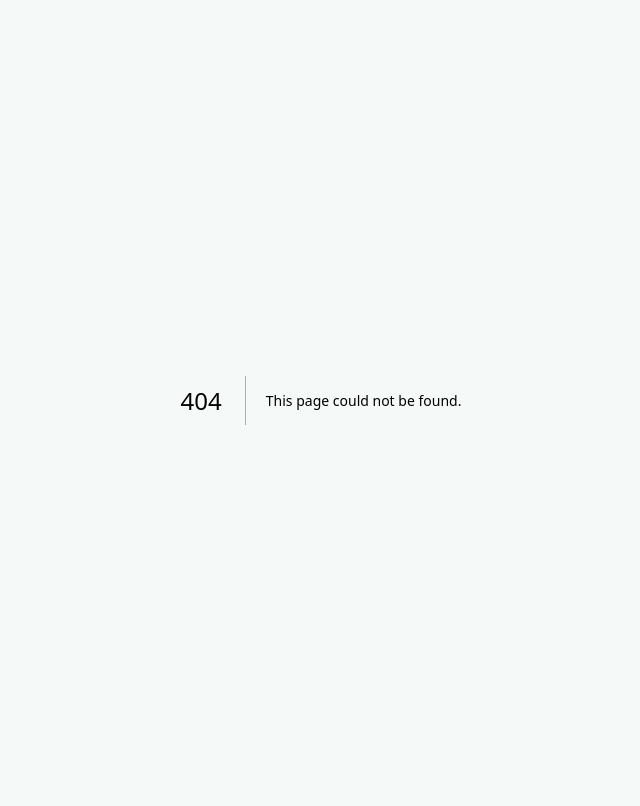
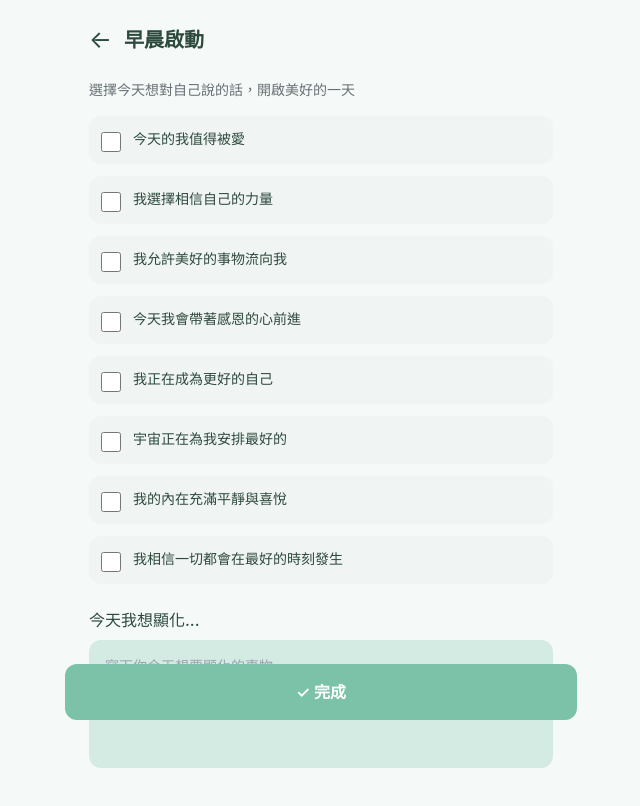
Before and after one commit to ccliu20051118-jpg/manifestation-app, a Next.js app: page /morning in a window 1280 px wide. Before the commit this address had no page. Shown: the top 806 px of the page, without its empty margins (319-959 px from the left). Built offline with nearby package versions, Linux system fonts and the light colour scheme.

Commit message:
Create page.tsx

```diff
--- /dev/null
+++ b/app/morning/page.tsx
@@ -0,0 +1,98 @@
+"use client";
+
+import { useState, useEffect } from "react";
+import { useRouter } from "next/navigation";
+
+const defaultAffirmations = [
+  "今天的我值得被愛",
+  "我選擇相信自己的力量",
+  "我允許美好的事物流向我",
+  "今天我會帶著感恩的心前進",
+  "我正在成為更好的自己",
+  "宇宙正在為我安排最好的",
+  "我的內在充滿平靜與喜悅",
+  "我相信一切都會在最好的時刻發生",
+];
+
+export default function MorningPage() {
+  const router = useRouter();
+  const today = new Date().toISOString().split("T")[0];
+
+  const [checked, setChecked] = useState<Record<number, boolean>>({});
+  const [customText, setCustomText] = useState("");
+  const [saved, setSaved] = useState(false);
+
+  useEffect(() => {
+    const key = "morning_" + today;
+    const stored = localStorage.getItem(key);
+    if (stored) {
+      const data = JSON.parse(stored);
+      setChecked(data.checked || {});
+      setCustomText(data.customText || "");
+      setSaved(true);
+    }
+  }, [today]);
+
+  function toggleCheck(index: number) {
+    setSaved(false);
+    setChecked((prev) => ({ ...prev, [index]: !prev[index] }));
+  }
+
+  function handleSave() {
+    const key = "morning_" + today;
+    localStorage.setItem(key, JSON.stringify({ checked, customText, date: today }));
+    setSaved(true);
+  }
+
+  return (
+    <div className="max-w-lg mx-auto px-6 pt-6 pb-32">
+      <div className="flex items-center mb-6">
+        <button onClick={() => router.push("/dashboard")} className="text-2xl mr-3" aria-label="返回">←</button>
+        <h1 className="text-xl font-bold text-text-main">早晨啟動</h1>
+      </div>
+
+      <p className="text-text-sub text-sm mb-4">選擇今天想對自己說的話，開啟美好的一天</p>
+
+      <div className="space-y-3 mb-6">
+        {defaultAffirmations.map((text, i) => (
+          <label
+            key={i}
+            className="flex items-start gap-3 p-3 rounded-xl cursor-pointer transition-colors"
+            style={{ backgroundColor: checked[i] ? "#D4EBE3" : "#F0F4F2" }}
+          >
+            <input
+              type="checkbox"
+              checked={!!checked[i]}
+              onChange={() => toggleCheck(i)}
+              className="mt-1 w-5 h-5 accent-[#7BC2A8] flex-shrink-0"
+            />
+            <span className="text-text-main text-sm leading-relaxed">{text}</span>
+          </label>
+        ))}
+      </div>
+
+      <div className="mb-6">
+        <p className="text-text-main font-medium mb-2">今天我想顯化...</p>
+        <textarea
+          value={customText}
+          onChange={(e) => { setCustomText(e.target.value); setSaved(false); }}
+          placeholder="寫下你今天想要顯化的事物..."
+          className="w-full h-32 p-4 rounded-xl border-none text-sm text-text-main resize-none focus:outline-none focus:ring-2 focus:ring-[#7BC2A8]"
+          style={{ backgroundColor: "#D4EBE3" }}
+        />
+      </div>
+
+      <div className="fixed bottom-20 left-0 right-0 px-6">
+        <div className="max-w-lg mx-auto">
+          <button
+            onClick={handleSave}
+            className="w-full py-4 rounded-xl text-white font-semibold text-base transition-colors"
+            style={{ backgroundColor: saved ? "#9DCAB8" : "#7BC2A8" }}
+          >
+            {saved ? "✓ 已儲存" : "✓ 完成"}
+          </button>
+        </div>
+      </div>
+    </div>
+  );
+}
```
